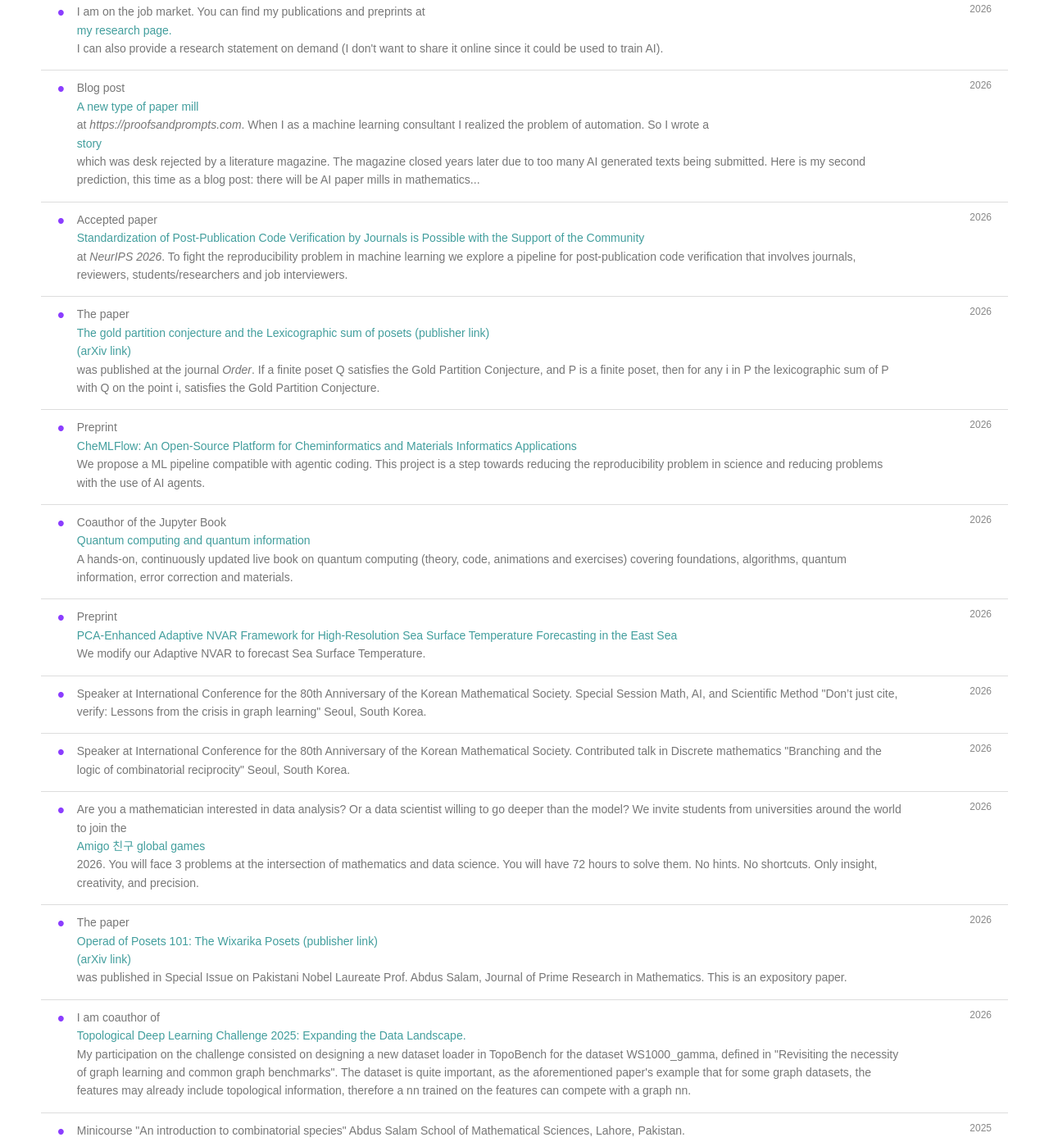
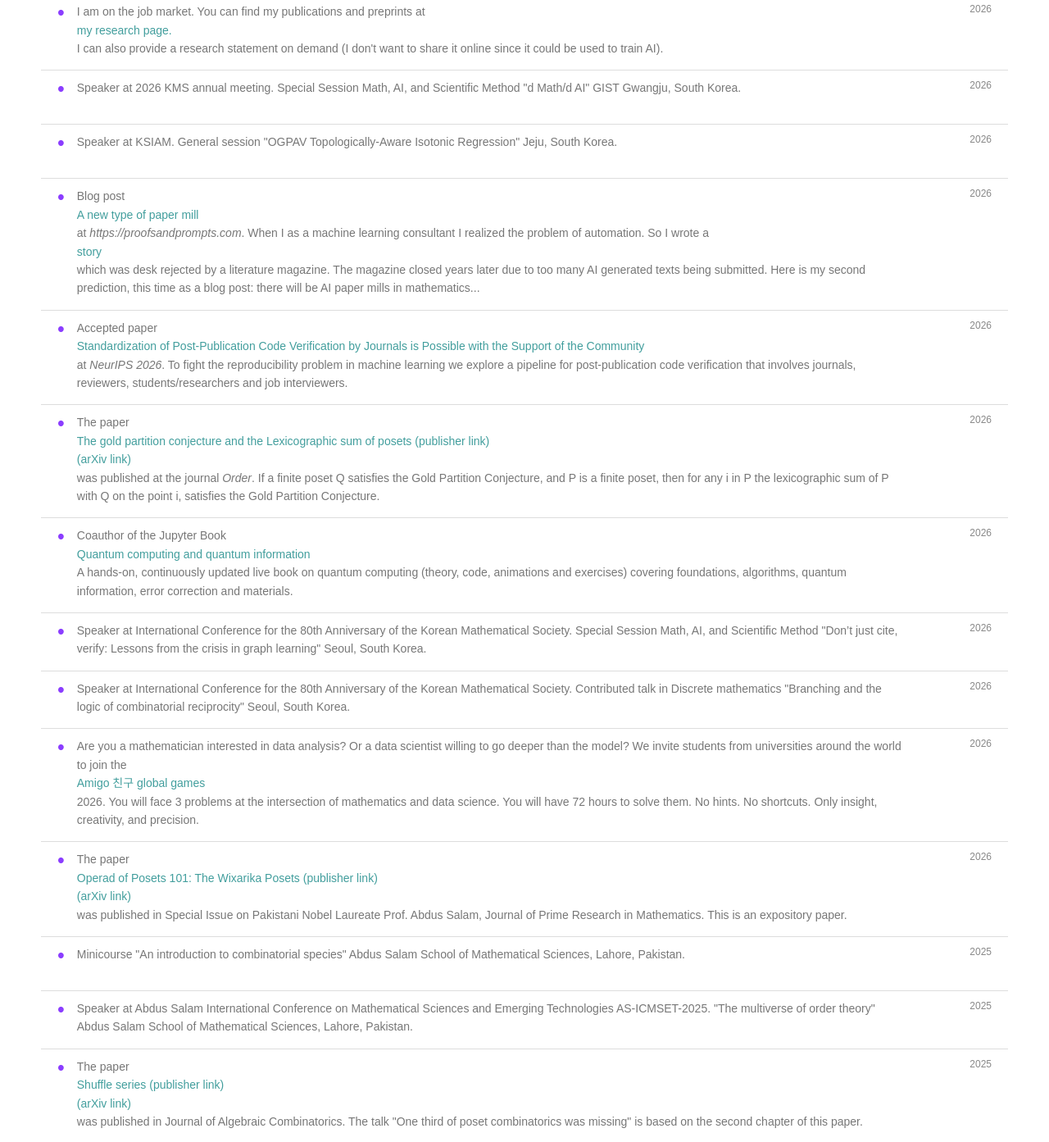
Before and after one commit to Rubiel1/rubiel1.github.io, a plain HTML site: page index.html in a window 1280 px wide. Shown: the part 1562-2955 px from the top of the page at 82% size. Drawn offline with Linux system fonts and the light colour scheme; a script that the page names is missing; a web font is replaced by a local one.

Commit message:
Update Nov

```diff
--- a/index.html
+++ b/index.html
@@ -138,6 +138,16 @@
               <p>I am on the job market. You can find my publications and preprints at <a href="research.html" target="_blank">my research page.</a> I can also provide a research statement on demand (I don't want to share it online since it could be used to train AI).</p>
               <span>2026</span>
             </li>
+ <li>
+          <p>Speaker at 2026 KMS annual meeting. Special Session Math, AI, and Scientific Method "d Math/d AI" GIST Gwangju, South Korea.
+</p>
+          <span>2026</span>
+        </li>
+        <li>
+          <p>Speaker at KSIAM. General session "OGPAV Topologically-Aware Isotonic Regression" Jeju, South Korea.
+</p>
+          <span>2026</span>
+        </li>
         <li>
               <p>Blog post <a href="https://proofsandprompts.com/2026/10/01/a-new-type-of-paper-mill/" target="_blank"> A new type of paper mill</a> at <em>https://proofsandprompts.com</em>. When I as a machine learning consultant I realized the problem of automation. So I wrote a <a href="automation.html">story </a> which was desk rejected by a literature magazine. The magazine closed years later due to too many AI generated texts being submitted. Here is my second prediction, this time as a blog post: there will be AI paper mills in mathematics...</p>
               <span>2026</span>
@@ -152,14 +162,7 @@
               <span>2026</span>
             </li>
             <li>
-              <p>Preprint <a href="https://arxiv.org/abs/2608.04942" target="_blank"> CheMLFlow: An Open-Source Platform for Cheminformatics and Materials Informatics Applications</a> We propose a ML pipeline compatible with agentic coding. This project is a step towards reducing the reproducibility problem in science and reducing problems with the use of AI agents. </p>
-              <span>2026</span>
-            </li>
-            <li>
               <p>Coauthor of the Jupyter Book <a href="https://mendozacortesgroup.github.io/quantumcomputinglivebook/" target="_blank"> Quantum computing and quantum information</a> A hands-on, continuously updated live book on quantum computing (theory, code, animations and exercises) covering foundations, algorithms, quantum information, error correction and materials. </p>
-              <span>2026</span>
-            </li>            <li>
-              <p>Preprint <a href="https://arxiv.org/abs/2606.12141" target="_blank"> PCA-Enhanced Adaptive NVAR Framework for High-Resolution Sea Surface Temperature Forecasting in the East Sea</a> We modify our Adaptive NVAR to forecast Sea Surface Temperature. </p>
               <span>2026</span>
             </li>
         <li>
@@ -192,10 +195,6 @@ Only insight, creativity, and precision.
         <li>
           <p>The paper <a href="https://jprm.sms.edu.pk/index.php/jprm/article/view/405" target="_blank"> Operad of Posets 101: The Wixarika Posets  (publisher link)</a> <a href="https://arxiv.org/abs/2406.07370" target="_blank"> (arXiv link) </a> was published in Special Issue on Pakistani Nobel Laureate Prof. Abdus Salam, Journal of Prime Research in Mathematics. This is an expository paper.</p>
           <span>2026</span>
-        </li>
-          <li>
-            <p>I am coauthor of <a href="https://proceedings.mlr.press/v321/bernardez26a.html" target="_blank">Topological Deep Learning Challenge 2025: Expanding the Data Landscape.</a> My participation on the challenge consisted on designing a new dataset loader in TopoBench for the dataset WS1000_gamma, defined in "Revisiting the necessity of graph learning and common graph benchmarks". The dataset is quite important, as the aforementioned paper's example that for some graph datasets, the features may already include topological information, therefore a nn trained on the features can compete with a graph nn.
-            </p><span>2026</span>
         </li>
           <li>
             <p>Minicourse "An introduction to combinatorial species"</a> Abdus Salam School of Mathematical Sciences, Lahore, Pakistan.
```
Also changed, not shown: research.html (+3 -11 lines), talks.html (+20 -2 lines).
